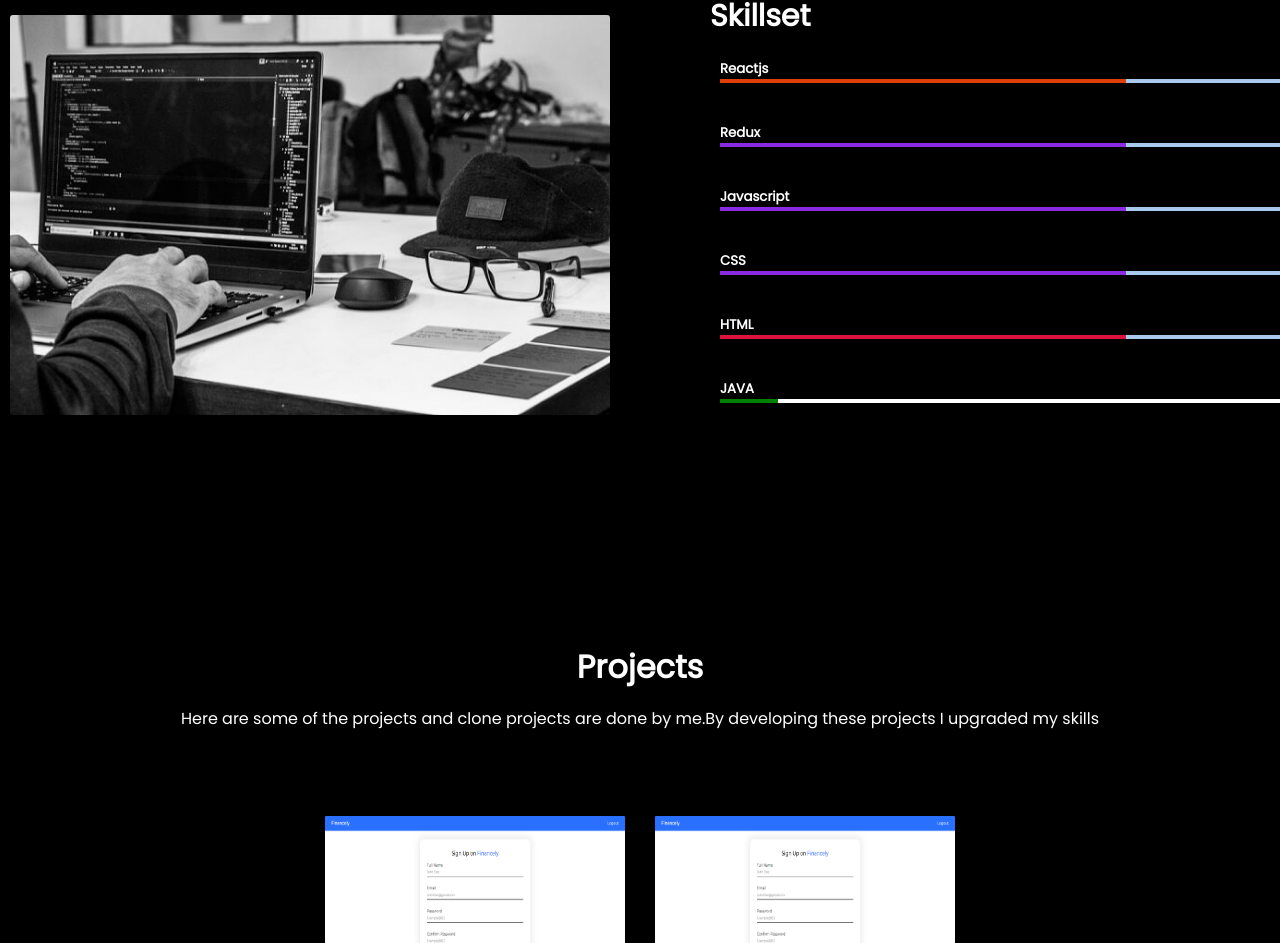
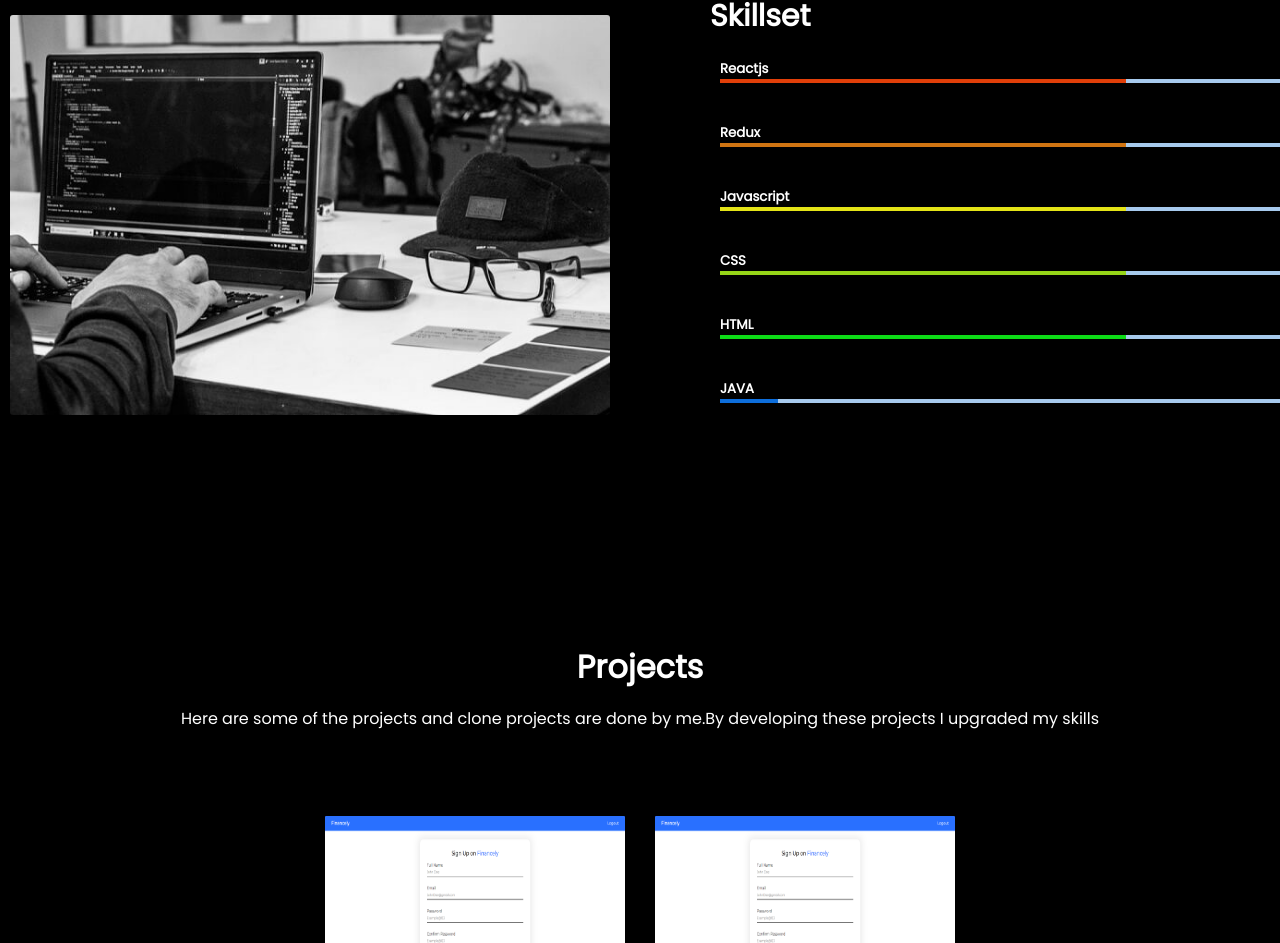
Before and after one commit to Sagunthala-A/reactjs-portfolio, a React (Create React App) app: page / in a window 1280 px wide. Shown: the part 1081-2024 px from the top of the page. Built offline with nearby package versions, Linux system fonts and the light colour scheme.

Commit message:
slider color fixing

```diff
--- a/src/Components/Skills/Skills.css
+++ b/src/Components/Skills/Skills.css
@@ -45,16 +45,16 @@
     padding-top: 30px;
 }
 
+/*
 .skillContainer__slider1 > span > .css-5xe99f-MuiLinearProgress-bar1{
     background-color: rgb(225, 63, 9) !important;
 }
 
-/*
 .skillContainer__slider2 > span > .css-5xe99f-MuiLinearProgress-bar1{
     background-color: rgb(207, 116, 18) ;
-} */
+}
 
-/* .skillContainer__slider3 > span > .css-5xe99f-MuiLinearProgress-bar1{
+.skillContainer__slider3 > span > .css-5xe99f-MuiLinearProgress-bar1{
     background-color: rgb(228, 228, 23) ;
 }
 
@@ -64,16 +64,32 @@
 
 .skillContainer__slider5 > span > .css-5xe99f-MuiLinearProgress-bar1{
     background-color: rgb(13, 220, 23) ;
-} */
+}
 
-/* .skillContainer__slider6 > span > .css-5xe99f-MuiLinearProgress-bar1{
+.skillContainer__slider6 > span > .css-5xe99f-MuiLinearProgress-bar1{
      background-color: rgb(13, 110, 220) ;
 } */
 
-span > .css-5xe99f-MuiLinearProgress-bar1{
-    background-color: blueviolet ;
+.slider1 > * {
+    background-color: rgb(225, 63, 9) !important;
 }
 
-.html > * {
-    background-color: crimson !important;
+.slider2 > * {
+    background-color: rgb(207, 116, 18) !important;
 }
+
+.slider3 > * {
+    background-color:rgb(228, 228, 23) !important;
+}
+
+.slider4 > * {
+    background-color:  rgb(150, 213, 24) !important;
+}
+
+.slider5 > * {
+    background-color:rgb(13, 220, 23)  !important;
+}
+
+.slider6 > * {
+    background-color: rgb(13, 110, 220) !important;
+}
--- a/src/Components/Skills/Skills.js
+++ b/src/Components/Skills/Skills.js
@@ -16,28 +16,40 @@ const Skills = () => {
             <div className='skillContainer__skillSet'>
                 <h5>Reactjs</h5>
                 <div className='skillContainer__slider1'>
-                    <LinearProgress variant='determinate' value={70}/>
+                    <LinearProgress
+                        className='slider1'
+                        variant='determinate'
+                        value={70}/>
                 </div>
             </div>
 
             <div className='skillContainer__skillSet'>
                 <h5>Redux</h5>
                 <div className='skillContainer__slider2'>
-                    <LinearProgress variant='determinate' value={70}/>
+                    <LinearProgress
+                        className='slider2'
+                        variant='determinate'
+                        value={70}/>
                 </div>
             </div>
 
             <div className='skillContainer__skillSet'>
                 <h5>Javascript</h5>
                 <div className='skillContainer__slider3'>
-                    <LinearProgress variant='determinate' value={70}/>
+                    <LinearProgress
+                        className='slider3'
+                        variant='determinate'
+                        value={70}/>
                 </div>
             </div>
 
             <div className='skillContainer__skillSet'>
                 <h5>CSS</h5>
                 <div className='skillContainer__slider4'>
-                    <LinearProgress variant='determinate' value={70}/>
+                    <LinearProgress
+                        className='slider4'
+                        variant='determinate'
+                        value={70}/>
                 </div>
             </div>
 
@@ -45,7 +57,7 @@ const Skills = () => {
                 <h5>HTML</h5>
                 <div className='skillContainer__slider5'>
                     <LinearProgress
-                        className='html'
+                        className='slider5'
                         variant='determinate'
                         value={70}/>
                 </div>
@@ -54,14 +66,10 @@ const Skills = () => {
             <div className='skillContainer__skillSet'>
                 <h5>JAVA</h5>
                 <div className='skillContainer__slider6'>
-                    <LinearProgress sx={{
-                  backgroundColor: 'white',
-                  '& .MuiLinearProgress-bar': {
-                    backgroundColor: 'green'
-                  }
-                }}
-                variant="determinate"
-                value={10}/>
+                    <LinearProgress
+                        className='slider6'
+                        variant="determinate"
+                        value={10}/>
                 </div>
             </div>
 
```
